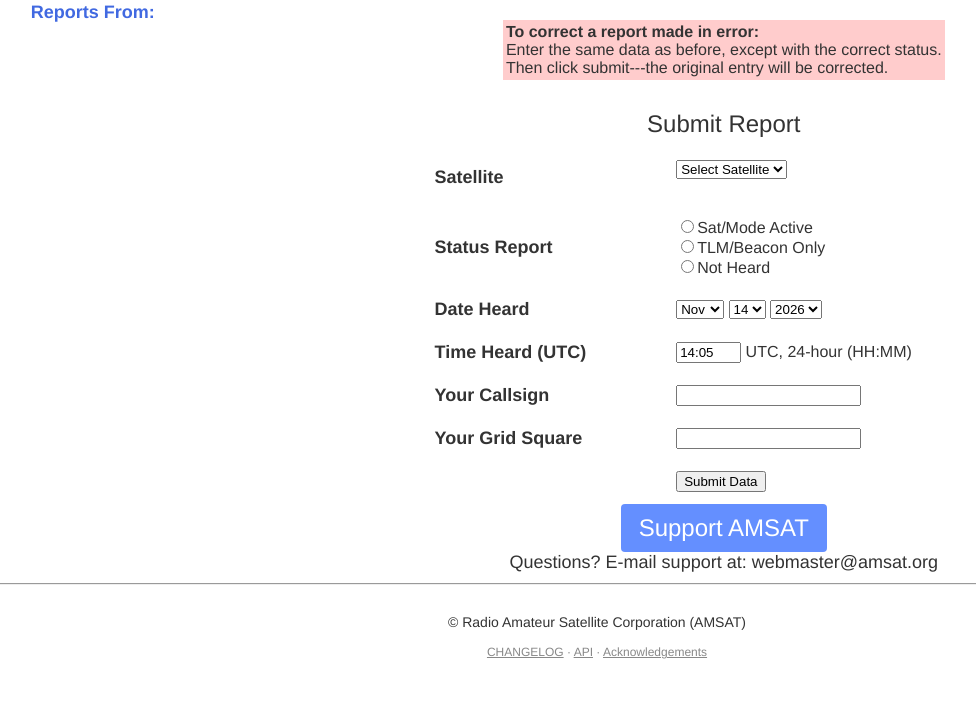
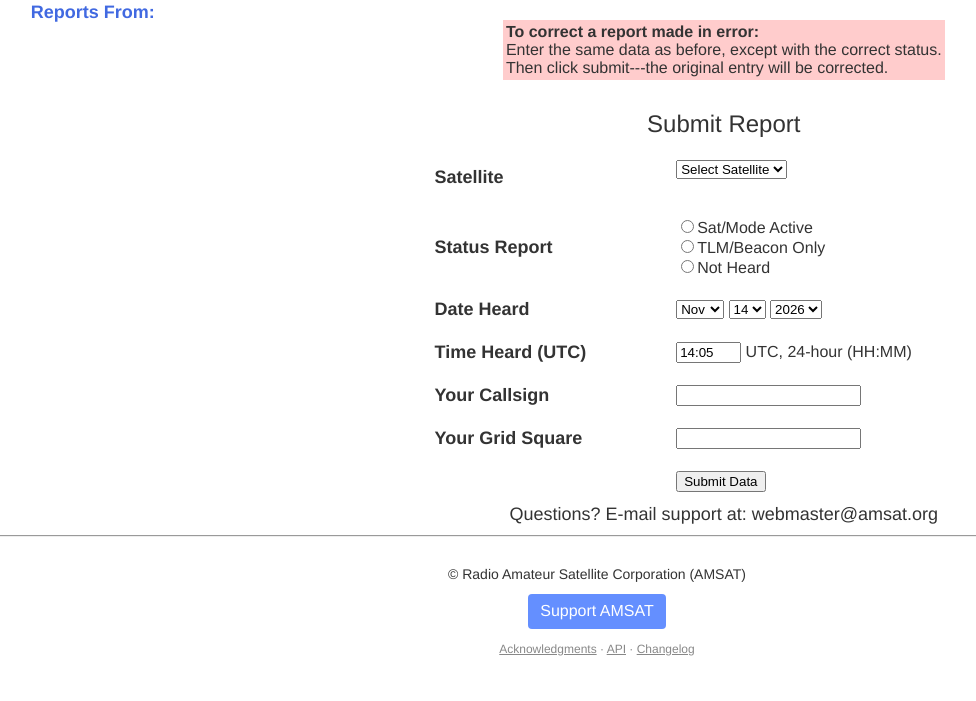
Before and after one commit to AMSAT-NA/satellite-status, a PHP site: page /frontend/v1/index.php in a window 1280 px wide. Shown: the part 295-996 px from the top of the page, without its empty margins (43-1019 px from the left). After the commit the page ends 951 px from the top, so only its background shows below. Run offline with PHP 8.4, Linux system fonts and the light colour scheme.

Commit message:
Footer: Acknowledgments · API · Changelog; Support AMSAT button under the copyright
Co-Authored-By: Claude Opus 5.5 <noreply@anthropic.com>
Claude-Session: https://claude.ai/code/session_01LP2v63BXvti7oz5gHSHLNj

```diff
--- a/frontend/v1/index.php
+++ b/frontend/v1/index.php
@@ -940,10 +940,6 @@ if ($aCatalog === null) {
 </td></tr>
 </table>
 
-<div class="paypal_button">
-<a href="https://www.amsat.org/donations/amsat-general-fund-donations/" style="display:inline-block;padding:10px 18px;background-color:#648fff;color:#ffffff;text-decoration:none;border-radius:4px;font-size:24px;">Support AMSAT</a>
-</div>
-
 <div class="contact_support">
 <span style="font-size:18px;">Questions? E-mail support at: webmaster@amsat.org</span>
 </div>
@@ -956,7 +952,10 @@ if ($aCatalog === null) {
 <br>
 <center>
 &copy; Radio Amateur Satellite Corporation (AMSAT)
-<p style="font-size:12px;color:#888;"><?php if ($appCommitSha !== null && $appDeployedAt !== null): ?>Last updated <?php echo htmlspecialchars(date('m/d/Y H:i', strtotime($appDeployedAt))); ?> UTC (commit <?php echo htmlspecialchars(substr($appCommitSha, 0, 7)); ?>) &middot; <?php endif; ?><a href="https://github.com/AMSAT-NA/satellite-status/blob/main/CHANGELOG" target="_blank" rel="noopener" style="color:#888;">CHANGELOG</a> &middot; <a href="/api/v1/overview.php" style="color:#888;">API</a> &middot; <a href="https://github.com/AMSAT-NA/satellite-status/blob/main/ACKNOWLEDGEMENTS.md" target="_blank" rel="noopener" style="color:#888;">Acknowledgements</a></p>
+<div class="paypal_button" style="margin-top:10px;">
+<a href="https://www.amsat.org/donations/amsat-general-fund-donations/" style="display:inline-block;padding:6px 12px;background-color:#648fff;color:#ffffff;text-decoration:none;border-radius:4px;font-size:16px;">Support AMSAT</a>
+</div>
+<p style="font-size:12px;color:#888;"><?php if ($appCommitSha !== null && $appDeployedAt !== null): ?>Last updated <?php echo htmlspecialchars(date('m/d/Y H:i', strtotime($appDeployedAt))); ?> UTC (commit <?php echo htmlspecialchars(substr($appCommitSha, 0, 7)); ?>) &middot; <?php endif; ?><a href="https://github.com/AMSAT-NA/satellite-status/blob/main/ACKNOWLEDGEMENTS.md" target="_blank" rel="noopener" style="color:#888;">Acknowledgments</a> &middot; <a href="/api/v1/overview.php" style="color:#888;">API</a> &middot; <a href="https://github.com/AMSAT-NA/satellite-status/blob/main/CHANGELOG" target="_blank" rel="noopener" style="color:#888;">Changelog</a></p>
 <br>
 </body>
 </html>
```
Also changed, not shown: tests/StatusPageViaApiTest.php (+12 -3 lines), 1 other file.
